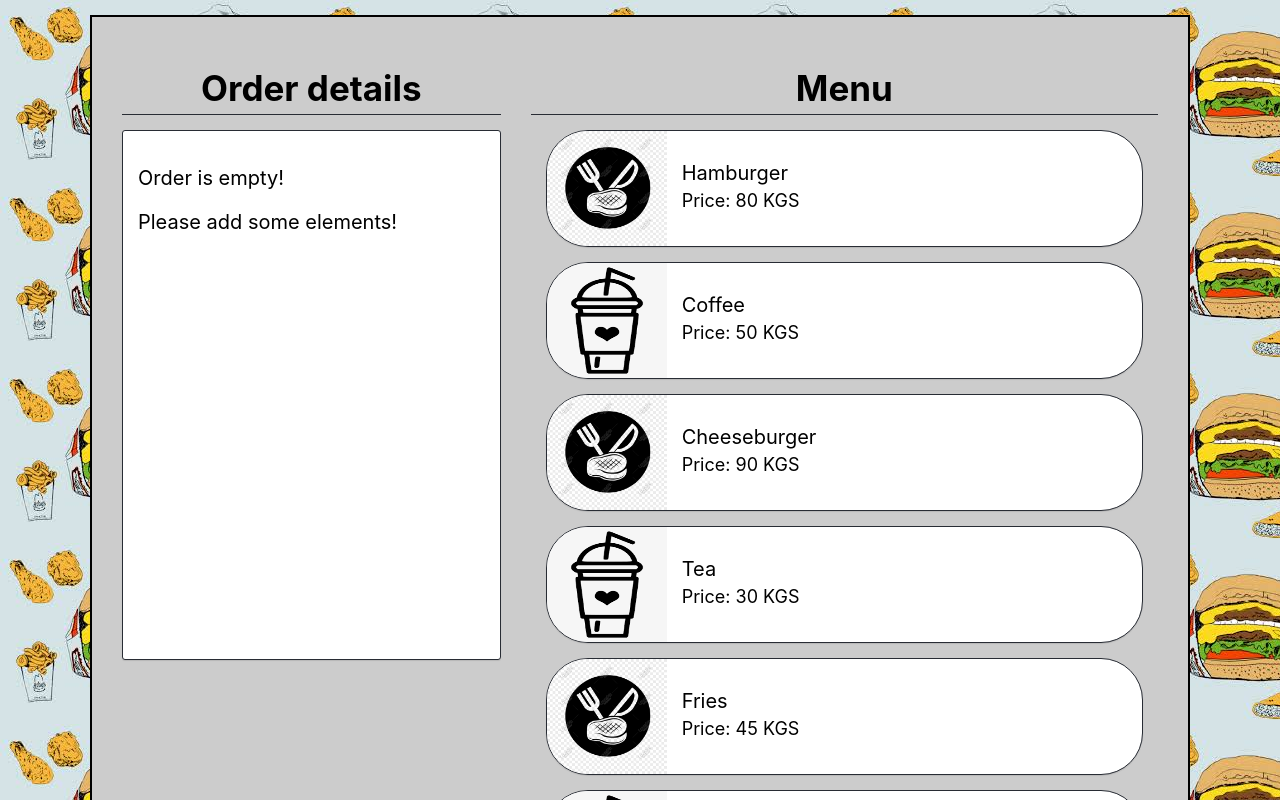
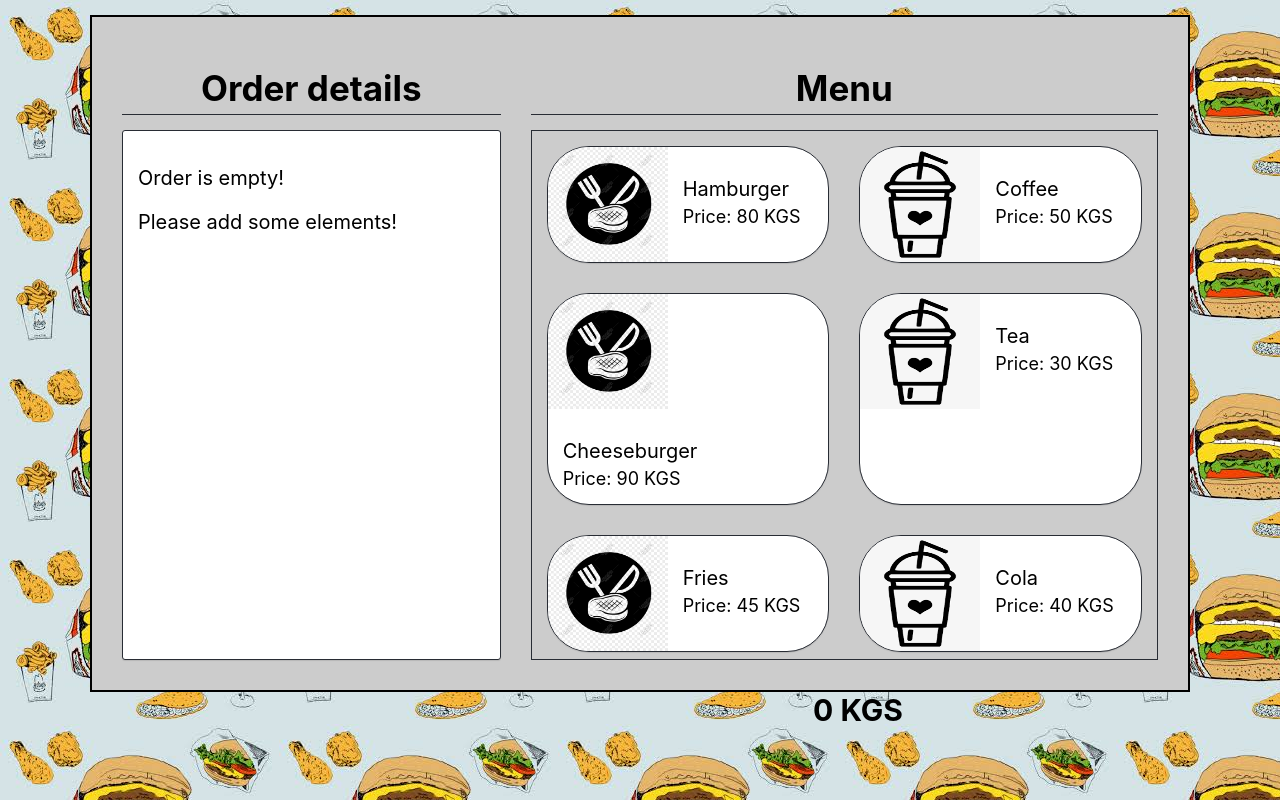
Before and after one commit to KimV1086/exam7, a React (Create React App) app: page / in a window 1280 px wide. Shown: the top 800 px of the page. Built offline with nearby package versions, Linux system fonts and the light colour scheme.

Commit message:
change css

```diff
--- a/src/index.css
+++ b/src/index.css
@@ -100,7 +100,7 @@ body {
   padding: 15px;
 }
 
-.menu-items {
+.menu-elements {
   display: flex;
   flex-wrap: wrap;
   justify-content: space-between;
```
